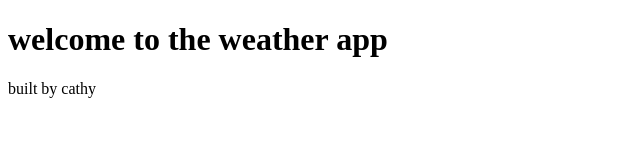
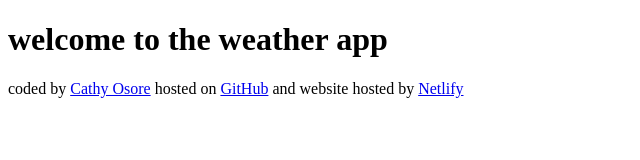
Before and after one commit to cathy-coder/weather-app, a plain HTML site: page index.html in a window 1280 px wide. Shown: the whole page, without its empty margins (0-640 px from the left). Drawn offline with Linux system fonts and the light colour scheme.

Commit message:
added links to the footer

```diff
--- a/index.html
+++ b/index.html
@@ -8,7 +8,10 @@
 </head>
 <body>
   <h1>welcome to the weather app</h1>
-  <footer>built by cathy</footer>
+  <footer>coded by
+    <a href="https://github.com/cathy-coder"
+    >Cathy Osore</a>  hosted on <a href="https://github.com/cathy-coder/weather-app">GitHub</a> and website hosted by <a href="https://app.netlify.com/projects/weather-shecode-app/deploys">Netlify</a>
+     </footer>
 </body>
 
 </html>
```
